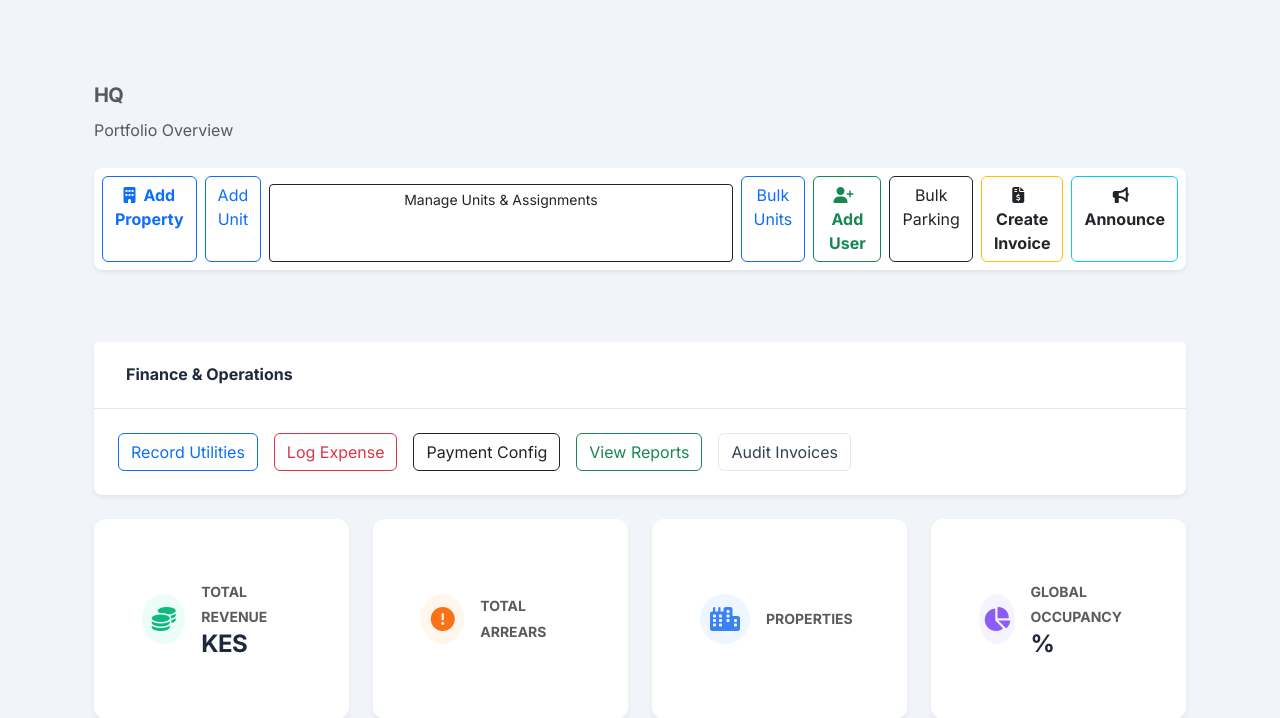
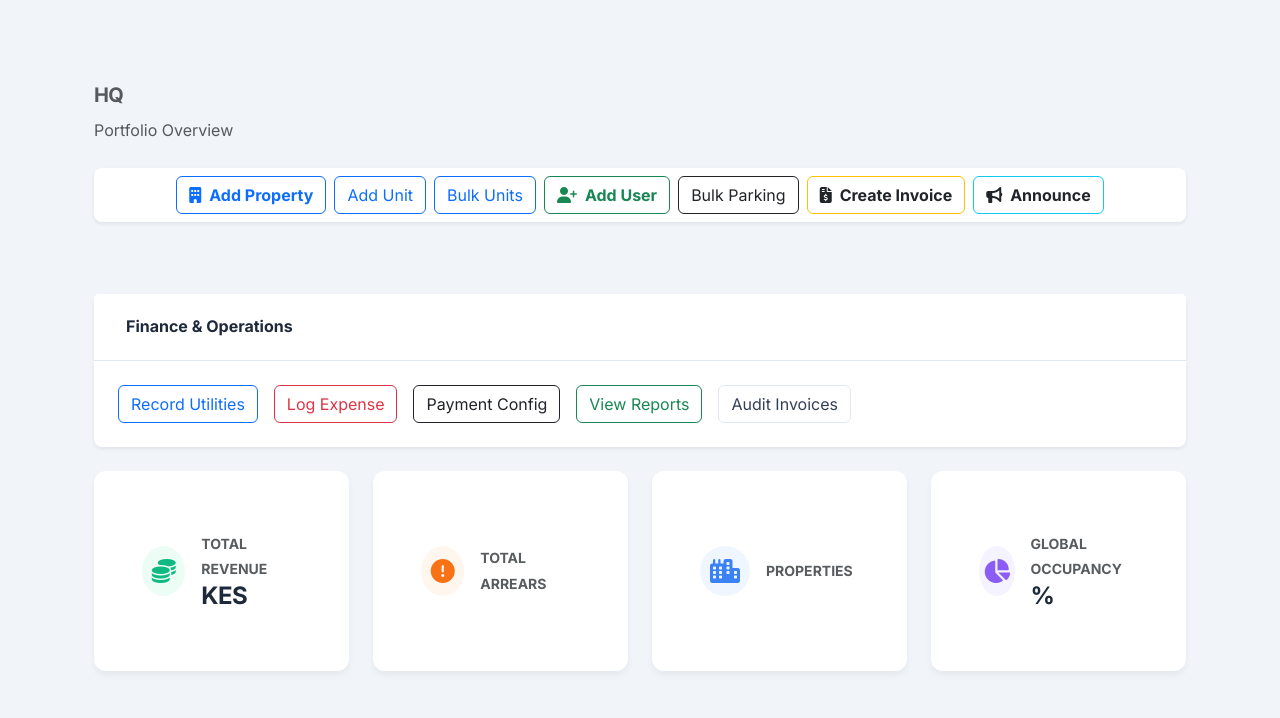
Before and after one commit to jackmarley254/Community-Connect, a Django app: template property/templates/pm_dashboard.html in a window 1280 px wide. Shown: the top 718 px of the page. Run offline with Django 5.2, Linux system fonts and the light colour scheme; the template is opened without the code that fills it, so the values that code supplies are empty.

Commit message:
Edit unit assigment ecosystem

```diff
--- a/property/templates/pm_dashboard.html
+++ b/property/templates/pm_dashboard.html
@@ -46,9 +46,6 @@
                     </a>
                     <a href="{% url 'property:pm_add_unit' %}" class="btn btn-outline-primary">
                         <i class="bi bi-door-open"></i> Add Unit
-                    </a>
-                    <a href="{% url 'property:pm_manage_units' p.id %}" class="btn btn-sm btn-outline-dark w-100 mt-2">
-                    <i class="bi bi-sliders"></i> Manage Units & Assignments
                     </a>
                     <a href="{% url 'property:bulk_create_units' %}" class="btn btn-outline-primary">
                         <i class="bi bi-collection"></i> Bulk Units
@@ -181,6 +178,9 @@
                         <a href="{% url 'property:property_details' prop.id %}" class="btn btn-outline-dark fw-bold btn-sm">
                             Manage Ecosystem <i class="fas fa-arrow-right ms-1"></i>
                         </a>
+                        <a href=" {% url 'property:pm_manage_units' prop.id %} " class="btn btn-sm btn-outline-dark w-100 mt-2">
+                            <i class="bi bi-sliders"></i> Manage Units & Assignments
+                        </a>
                     </div>
                 </div>
             </div>
```
